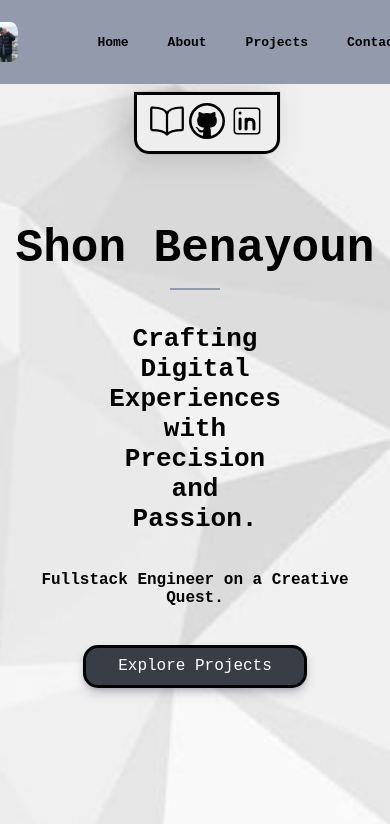
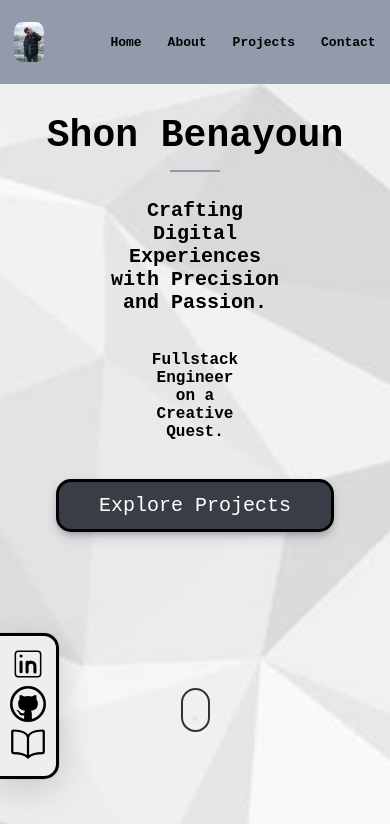
Before and after one commit to ShonBA/Portfolio-Website, a React (Create React App) app: page / in a window 390 px wide. Shown: the top 824 px of the page. Built offline with nearby package versions, Linux system fonts and the light colour scheme; no server answers.

Commit message:
resposnvie

```diff
--- a/src/Components/HomeArea/About/About.scss
+++ b/src/Components/HomeArea/About/About.scss
@@ -1,7 +1,7 @@
 .About {
     .aboutPara {
         margin: 0 auto;
-        padding: 10vh 40vh 0 40vh;
+        padding: 5vh 30vh;
 
         h1 {
             font-size: xx-large;
@@ -49,10 +49,10 @@
         }
     }
 
-    @media (max-width: 768px) {
+
+    @media only screen and (max-width: 768px) {
         .aboutPara {
-            margin: 0 auto;
-            padding: 0 55vh;
+            padding: 0 45vh;
         }
 
         .aboutData {
@@ -61,10 +61,16 @@
             align-items: center;
 
             .aboutSection {
+                width: 80%;
+
                 .aboutContentDetails {
                     text-align: center;
                 }
             }
         }
     }
+
+    @media only screen and (max-width: 480px) {
+        .aboutPara {}
+    }
 }
--- a/src/Components/HomeArea/Home/Section/Section.scss
+++ b/src/Components/HomeArea/Home/Section/Section.scss
@@ -97,9 +97,10 @@
         }
     }
 
-    @media (max-width: 768px) {
+    @media only screen and (max-width: 768px) {
         .homeParaContainer {
-            justify-content: space-evenly;
+            // justify-content: space-around;
+            gap: 15vh;
 
             .paraContainer {
                 h1 {
@@ -109,27 +110,46 @@
 
                 h4 {
                     font-size: 26px;
-                    padding: 0 60vh;
+                    padding: 0 40vh;
                 }
 
                 h6 {
                     font-size: 16px;
-                    padding: 0 50vh;
+                    padding: 0 40vh;
                 }
             }
         }
 
         .homeIconsContainer {
             position: absolute;
-            rotate: 90deg;
-            top: 50px;
-            left: 45%;
+            top: 80vh;
+        }
+    }
 
-            .SocialIcons {
-                &>* {
-                    rotate: 270deg;
+    @media only screen and (max-width: 480px) {
+        .homeParaContainer {
+            justify-content: flex-start;
+
+            .paraContainer {
+                padding: 30px 0;
+                h1 {
+                    font-size: 38px;
+                }
+
+                h4 {
+                    font-size: 20px;
+                    padding: 0 50vh;
+                }
+
+                h6 {
+                    font-size: 16px;
+                    padding: 0 55vh;
                 }
             }
         }
+
+        .homeIconsContainer {
+            top: 75vh;
+        }
     }
 }
--- a/src/Components/LayoutArea/Nav/Nav.scss
+++ b/src/Components/LayoutArea/Nav/Nav.scss
@@ -13,6 +13,7 @@
     &>* {
         margin: 0 15px;
     }
+
     a {
         margin: 0 1.8rem;
         color: var(--font);
@@ -23,14 +24,12 @@
         color: var(--white);
     }
 
-    @media (max-width: 768px) {
+    @media only screen and (max-width: 768px) {
         font-size: medium;
         justify-content: center;
 
-
         a {
             margin: 0 1.5rem;
-
         }
 
         img {
@@ -43,4 +42,10 @@
             display: none;
         }
     }
+
+    @media only screen and (max-width: 480px) {
+        a {
+            margin: 0 1rem;
+        }
+    }
 }
--- a/src/Components/ProjectsArea/ProjectsCard/ProjectsCard.scss
+++ b/src/Components/ProjectsArea/ProjectsCard/ProjectsCard.scss
@@ -41,7 +41,7 @@
         margin: 2em 0;
     }
 
-    @media (max-width: 1200px) {
+    @media only screen and (max-width: 1200px) {
         flex-direction: column;
         text-align: center;
         margin: 5em 10em;
@@ -68,7 +68,7 @@
         }
     }
 
-    @media (max-width: 768px) {
+    @media only screen and (max-width: 768px) {
         margin: 5em 25em;
 
         .projectCardImage {
@@ -93,4 +93,26 @@
         }
     }
 
+    @media only screen and (max-width: 480px) {
+        margin: 5em 22em;
+
+        .projectCardImage {
+
+            img {
+                width: 200px;
+            }
+        }
+
+        .projectCardData {
+            width: 100%;
+
+            .TechStack {
+                .stackItem {
+                    padding: 5px 10px;
+                    width: auto;
+                }
+            }
+        }
+    }
+
 }
--- a/src/Components/ProjectsArea/ProjectsList/ProjectsList.scss
+++ b/src/Components/ProjectsArea/ProjectsList/ProjectsList.scss
@@ -16,15 +16,21 @@
             font-size: x-large;
         }
     }
-
-    @media (max-width: 768px) {
+    @media only screen and (max-width: 480px) {
         .projectCaption {
-            padding: 0vh 50vh;
+            // padding: 0vh 40vh;
 
         }
     }
 
-    @media (max-width: 1200px) {
+    @media only screen and (max-width: 768px) {
+        .projectCaption {
+            padding: 0vh 40vh;
+
+        }
+    }
+
+    @media only screen and (max-width: 1200px) {
         .projectsContainer {
             padding: 0vh;
         }
--- a/src/index.scss
+++ b/src/index.scss
@@ -84,20 +84,15 @@ html,
     }
   }
 
-  @media only screen and (max-width: 576px) {
+  // Tablet
+  @media only screen and (max-width: 768px) {}
+
+
+  // Mobile
+  @media only screen and (max-width: 480px) {
     .btn-p {
-      font-size: small;
     }
   }
 
-  @media only screen and (max-width: 768px) {
-    .btn-p {
-      font-size: large;
-    }
-  }
-
-  @media only screen and (max-width: 992px) {}
-
-  @media only screen and (max-width: 1200px) {}
 
 }
```
